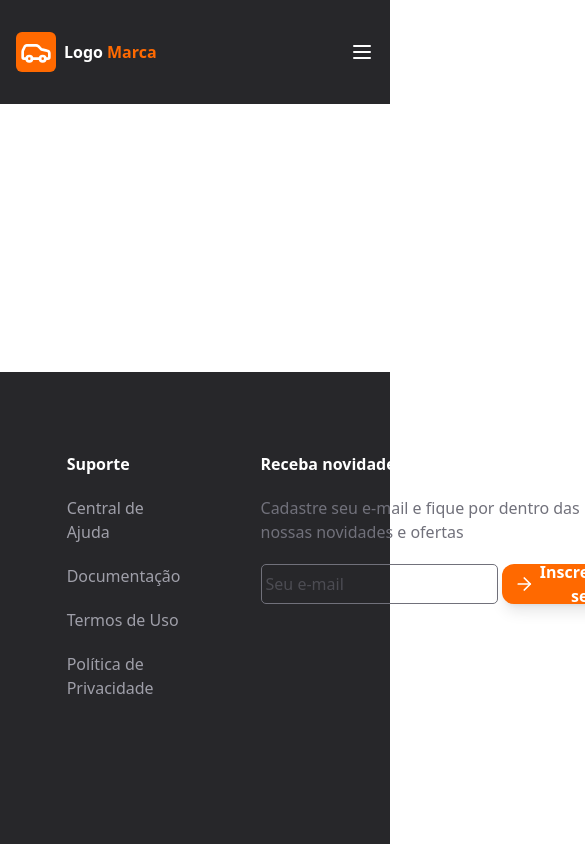
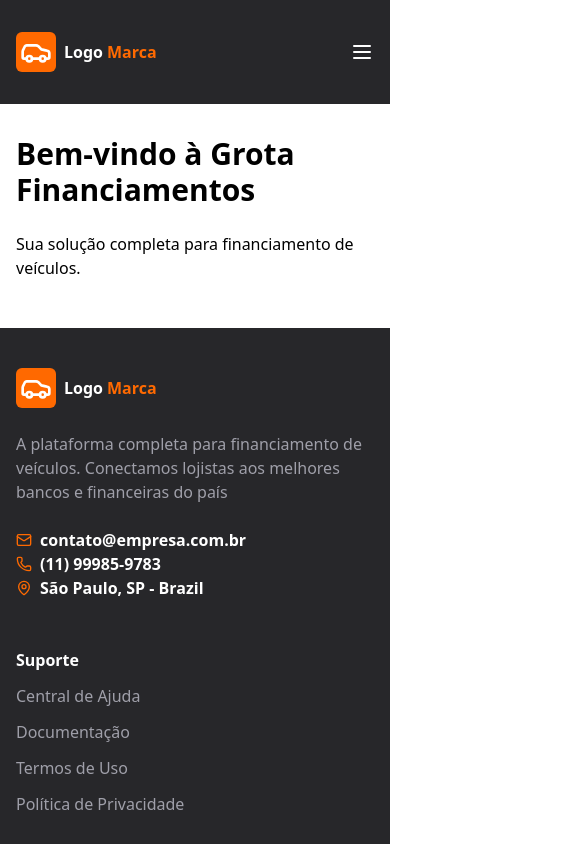
Before and after one commit to SampaioForce-Tech-Labs/Grota_Financiamentos_Veiculos, a Next.js app in the folder web/: page / in a window 390 px wide. Shown: the top 844 px of the page, 585 px wide, since content can reach past the window. Built offline with nearby package versions, Linux system fonts and the light colour scheme.

Commit message:
feat(layout): improve page structure and responsive footer
- Update main page layout with flex container and proper spacing
- Refactor footer component with responsive design and semantic HTML
- Add main content section with welcome message
- Improve form input styling and mobile responsiveness

```diff
--- a/web/app/page.tsx
+++ b/web/app/page.tsx
@@ -3,8 +3,15 @@ import BoxFooter from "@/src/presentation/layout/Footer/BoxFooter";
 
 export default function Home() {
   return (
-    <div>
+    <div className="flex flex-col min-h-screen">
       <BoxNavbar/>
+      <main className="flex-grow py-8 px-4 md:px-10">
+        {/* Conteúdo principal da página */}
+        <div className="max-w-7xl mx-auto">
+          <h1 className="text-3xl font-bold mb-6">Bem-vindo à Grota Financiamentos</h1>
+          <p className="mb-4">Sua solução completa para financiamento de veículos.</p>
+        </div>
+      </main>
       <BoxFooter/>
     </div>
   );
--- a/web/src/presentation/layout/Footer/BoxFooter.tsx
+++ b/web/src/presentation/layout/Footer/BoxFooter.tsx
@@ -6,15 +6,14 @@ import CTAButton from "../shared/CTAButton/CTAButton";
 
 function BoxFooter() {
   return (
-    <div className="flex justify-center absolute w-full bottom-0 bg-zinc-800 gap-x-20 py-20">
-      <div className="flex flex-col w-64 gap-y-10">
+    <footer className="flex flex-col md:flex-row justify-center w-full bg-zinc-800 px-4 md:px-10 py-10 md:py-20 gap-6 md:gap-x-20">
+      <div className="flex flex-col w-full md:w-64 gap-y-6 md:gap-y-10">
         {/* Logo */}
         <div className="flex items-center">
           <div className="p-1 bg-orange-500 text-white font-semibold rounded-md mr-2">
             <Car size={32} />
-
           </div>
-                   <span className="text-white font-semibold mr-1">Logo</span>
+          <span className="text-white font-semibold mr-1">Logo</span>
           <span className="text-orange-500 font-semibold">Marca</span>
         </div>
         <div>
@@ -28,22 +27,22 @@ function BoxFooter() {
             </ul>
         </div>
       </div>
-      <div className="flex flex-col gap-y-5 text-zinc-400">
+      <div className="flex flex-col gap-y-3 md:gap-y-5 text-zinc-400 mt-6 md:mt-0">
         <h3 className="text-white font-semibold">Suporte</h3>
         <Link href="#">Central de Ajuda</Link>
         <Link href="#">Documentação</Link>
         <Link href="#">Termos de Uso</Link>
         <Link href="#">Política de Privacidade</Link>
       </div>
-      <div className="flex flex-col gap-y-5 text-zinc-500">
+      <div className="flex flex-col gap-y-3 md:gap-y-5 text-zinc-500 mt-6 md:mt-0">
         <h3 className="text-white font-semibold">Receba novidades</h3>
         <p>Cadastre seu e-mail e fique por dentro das nossas novidades e ofertas</p>
-        <div className="flex gap-x-1">
-            <input type="email" placeholder="Seu e-mail" className="border-[1px] rounded-[5px] pl-1"/>
+        <div className="flex flex-col sm:flex-row gap-2 sm:gap-x-1">
+            <input type="email" placeholder="Seu e-mail" className="border-[1px] rounded-[5px] pl-2 py-2 w-full sm:w-auto"/>
             <CTAButton label="Inscrever-se" Icon={ArrowRight}/>
         </div>
       </div>
-    </div>
+    </footer>
   );
 }
 
```
